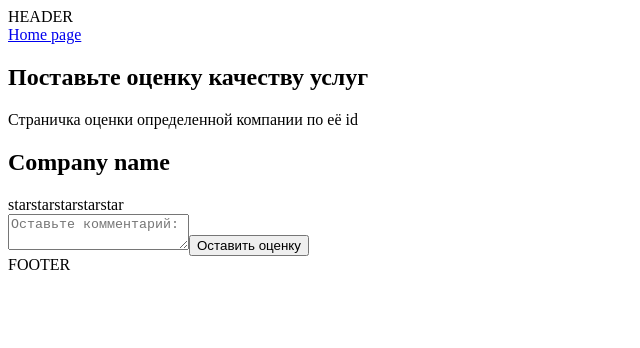
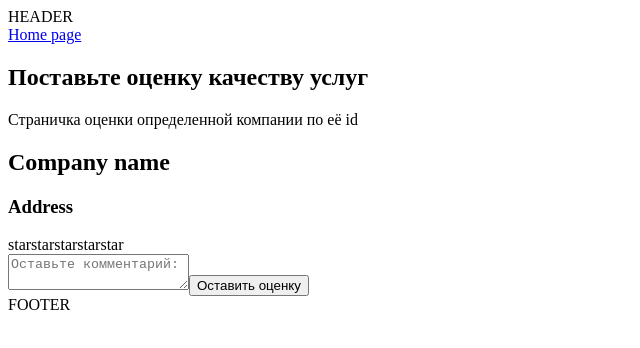
Before and after one commit to AngelinaStalnaya/rate_me, a Next.js app: page /rating/1 in a window 1280 px wide. Shown: the top 348 px of the page, without its empty margins (0-640 px from the left). Built offline with nearby package versions, Linux system fonts and the light colour scheme.

Commit message:
styles dependencies added

```diff
--- a/app/rating/[id]/page.tsx
+++ b/app/rating/[id]/page.tsx
@@ -18,6 +18,7 @@ const CompanyRating = () => {
 
 
             <h1>Company name</h1>
+            <h3>Address</h3>
 
 
             <div>
```
Also changed, not shown: package.json (+9 -1 lines), 1 other file (tests, documents, lock files or other folders).
